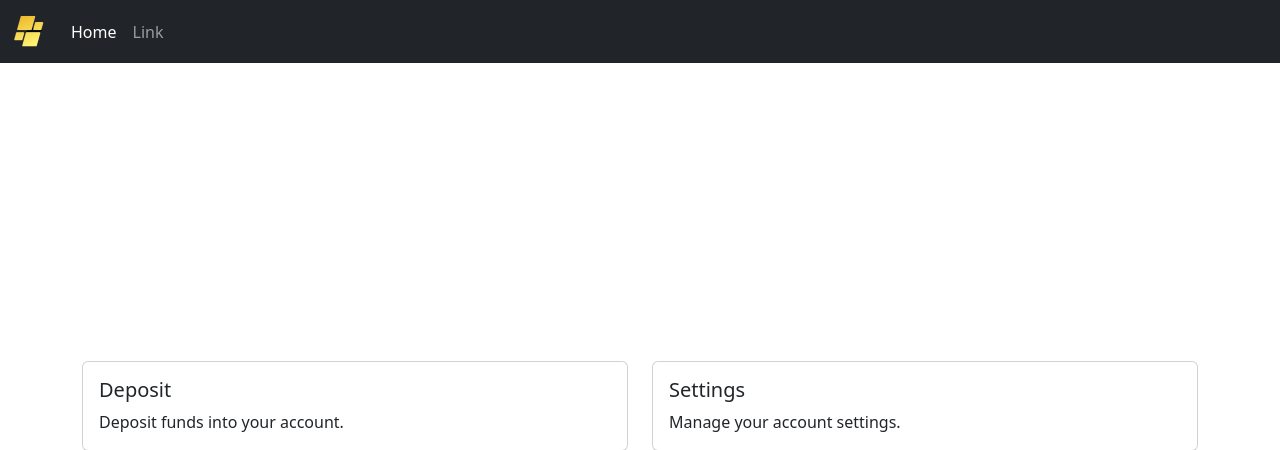
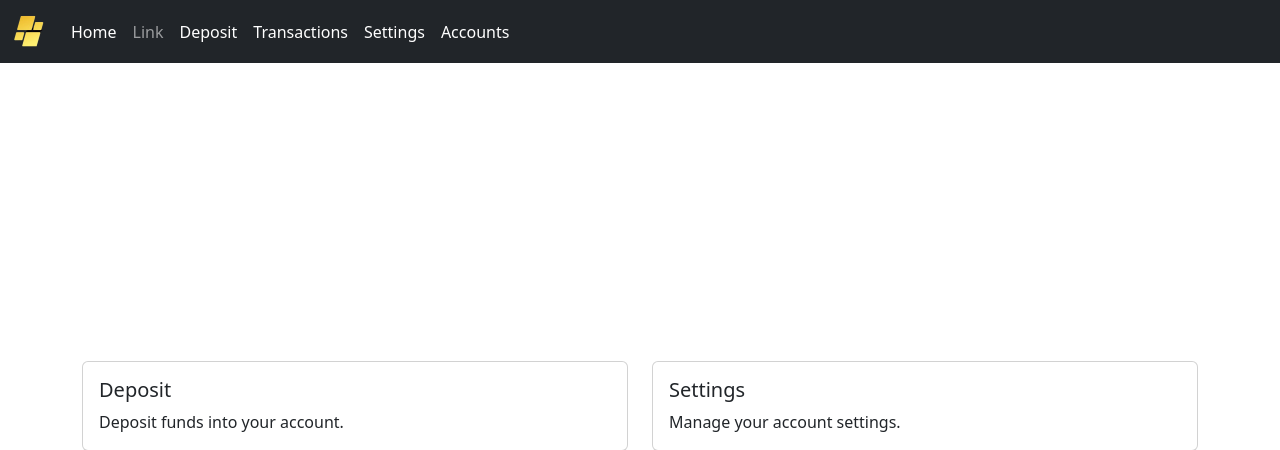
Before and after one commit to TheHS1/OnlineATM, a Django app: page /customer_view/ in a window 1280 px wide. Shown: the top 450 px of the page. Run offline with Django 4.2, Linux system fonts and the light colour scheme.

Commit message:
Update navbar.html
Added Deposit, Transactions, Settings, Accounts to navbar

```diff
--- a/mainApp/templates/navbar.html
+++ b/mainApp/templates/navbar.html
@@ -14,6 +14,18 @@
           <li class="nav-item">
             <a class="nav-link" href="#">Link</a>
           </li>
+          <li class="nav-item">
+            <a class="nav-link active" href="{% url 'deposit_view' %}">Deposit</a>
+          </li>
+          <li class="nav-item">
+            <a class="nav-link active" href="{% url 'transaction_history' %}">Transactions</a>
+          </li>
+          <li class="nav-item">
+            <a class="nav-link active" href="{% url 'user_settings' %}">Settings</a>
+          </li>
+          <li class="nav-item">
+            <a class="nav-link active" href="{% url 'accounts_view' %}">Accounts</a>
+          </li>
         </ul>
       </div>
     </div>
```
